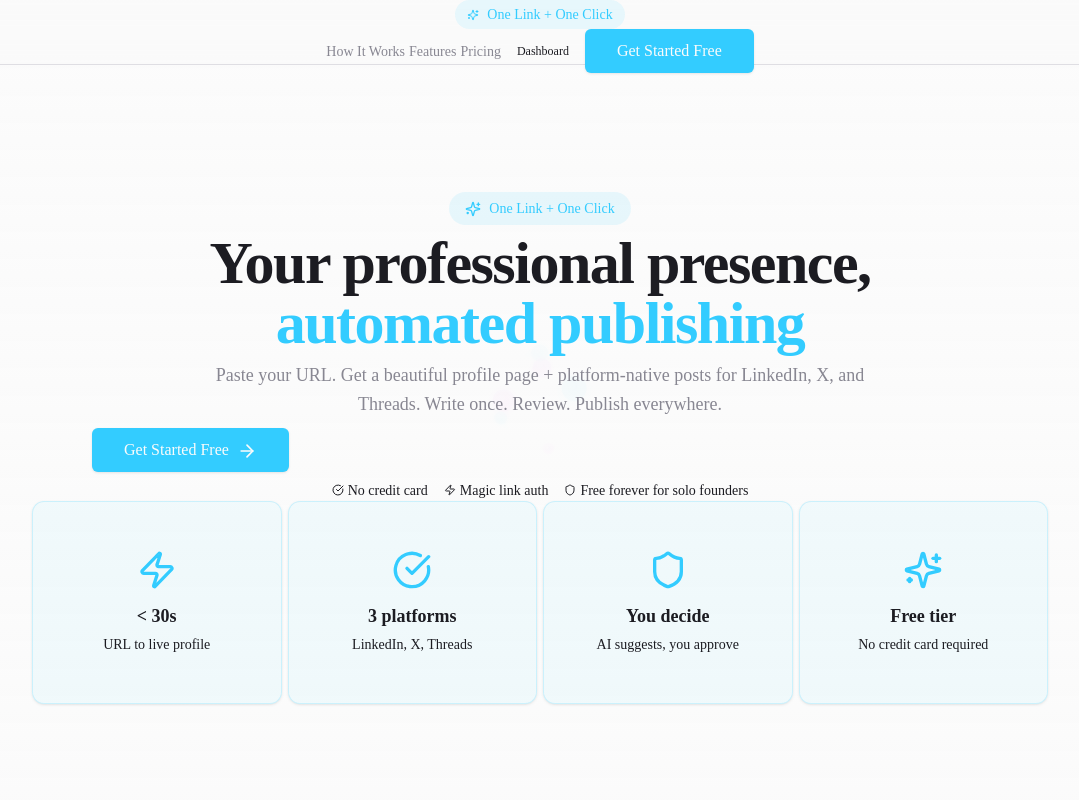
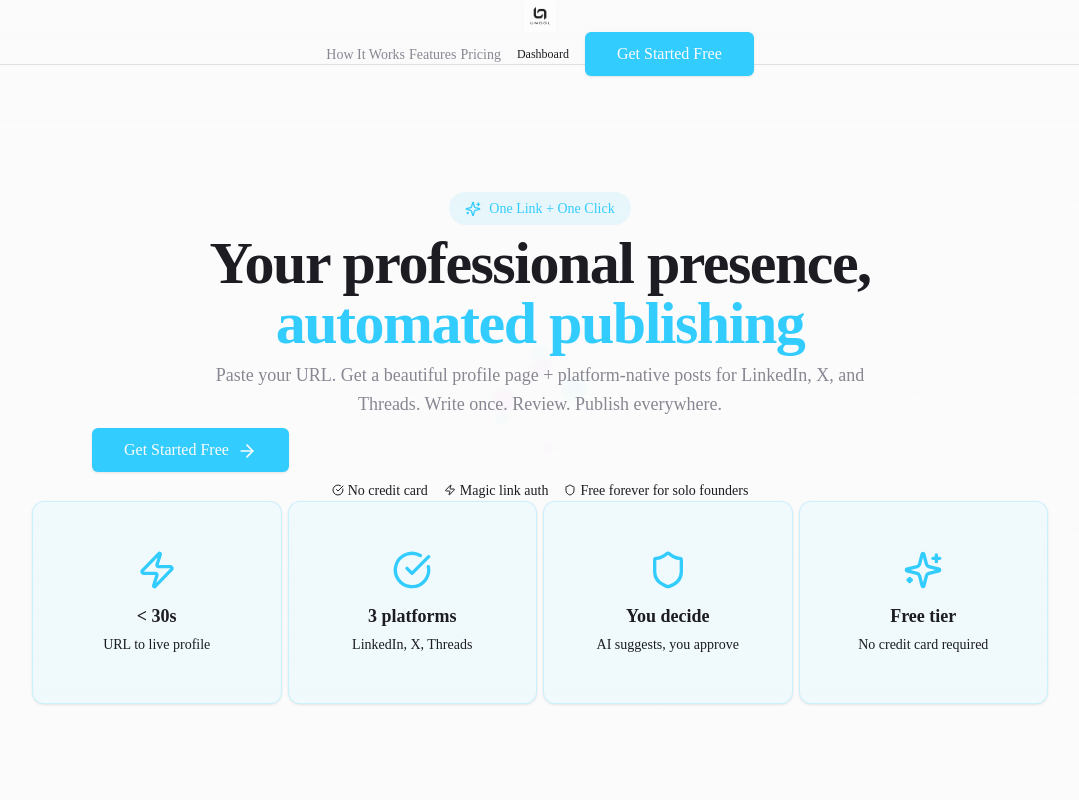
Before and after one commit to xpixenoxx/unool, a Next.js app: page / in a window 1280 px wide. Shown: the top 800 px of the page, without its empty margins (100-1179 px from the left). Built offline with nearby package versions, Linux system fonts and the light colour scheme.

Commit message:
Update logo in UI components

```diff
--- a/app/dashboard/layout.tsx
+++ b/app/dashboard/layout.tsx
@@ -40,11 +40,8 @@ function DashboardSidebar({ sidebarOpen, setSidebarOpen }: { sidebarOpen: boolea
       <aside className={sidebarClass}>
         <div className="flex h-full flex-col">
           <div className="flex h-16 items-center justify-between px-4 border-b">
-            <Link href="/dashboard" className="flex items-center gap-2 font-semibold text-lg">
-              <span className="w-8 h-8 bg-primary rounded-lg flex items-center justify-center">
-                <Plus className="w-5 h-5 text-primary-foreground" />
-              </span>
-              Unool
+            <Link href="/dashboard" className="flex items-center gap-2">
+              <img src="/logo.png" alt="Unool Logo" className="h-8 w-auto object-contain" />
             </Link>
           </div>
           <nav className="flex-1 p-4 space-y-1 overflow-y-auto">
@@ -87,11 +84,8 @@ function DashboardSidebar({ sidebarOpen, setSidebarOpen }: { sidebarOpen: boolea
       <div className="flex h-full flex-col">
         {/* Header */}
         <div className="flex h-16 items-center justify-between px-4 border-b">
-          <Link href="/dashboard" className="flex items-center gap-2 font-semibold text-lg">
-            <span className="w-8 h-8 bg-primary rounded-lg flex items-center justify-center">
-              <Plus className="w-5 h-5 text-primary-foreground" />
-            </span>
-            Unool
+          <Link href="/dashboard" className="flex items-center gap-2">
+            <img src="/logo.png" alt="Unool Logo" className="h-8 w-auto object-contain" />
           </Link>
           <button
             className="lg:hidden p-2 rounded-md hover:bg-accent"
--- a/app/page.tsx
+++ b/app/page.tsx
@@ -67,9 +67,10 @@ export default function HomePage() {
       <motion.header className="fixed top-0 left-0 right-0 z-40 backdrop-blur-md bg-background/80 border-b border-border" variants={headerVariants}>
         <Container size="lg" className="flex h-16 items-center justify-between">
           <Flex center gap={3}>
-            <motion.div className="inline-flex items-center gap-2 px-3 py-1 rounded-full bg-primary/10 text-primary text-sm font-medium" variants={brandVariants}>
-              <Sparkles className="w-3 h-3" />
-              <span>One Link + One Click</span>
+            <motion.div variants={brandVariants}>
+              <Link href="/">
+                <img src="/logo.png" alt="Unool Logo" className="h-8 w-auto object-contain" />
+              </Link>
             </motion.div>
           </Flex>
           <Flex center gap={4}>
@@ -432,8 +433,7 @@ export default function HomePage() {
         <Container size="lg">
           <Flex between wrap gap={4} className="text-sm text-muted-foreground">
             <Flex center gap={2}>
-              <Sparkles className="w-4 h-4 text-primary" />
-              <span className="font-semibold">Unool</span>
+              <img src="/logo.png" alt="Unool Logo" className="h-6 w-auto object-contain opacity-70 hover:opacity-100 transition-opacity" />
             </Flex>
             <Flex center gap={6}>
               <Link href="/terms" className="hover:text-foreground transition-colors">Terms</Link>
--- a/app/privacy/page.tsx
+++ b/app/privacy/page.tsx
@@ -35,8 +35,7 @@ export default function PrivacyPage() {
       <header className="border-b backdrop-blur-md bg-background/80 sticky top-0 z-40">
         <Container size="lg" className="flex h-16 items-center justify-between">
           <Link href="/" className="flex items-center gap-2">
-            <Sparkles className="h-8 w-8 text-primary" />
-            <span className="font-bold text-xl">Unool</span>
+            <img src="/logo.png" alt="Unool Logo" className="h-8 w-auto object-contain" />
           </Link>
           <Link href="/">
             <Button variant="ghost" size="sm">
--- a/app/signup/page.tsx
+++ b/app/signup/page.tsx
@@ -286,8 +286,7 @@ function SignupForm() {
         <Container size="lg">
           <Flex between wrap gap={4} className="text-sm text-muted-foreground">
             <Flex center gap={2}>
-              <Sparkles className="w-4 h-4 text-primary" />
-              <span className="font-semibold">Unool</span>
+              <img src="/logo.png" alt="Unool Logo" className="h-6 w-auto object-contain opacity-70 hover:opacity-100 transition-opacity" />
             </Flex>
             <Flex center gap={6}>
               <Link href="/terms" className="hover:text-foreground transition-colors">Terms</Link>
--- a/app/terms/page.tsx
+++ b/app/terms/page.tsx
@@ -31,8 +31,7 @@ export default function TermsPage() {
       <header className="border-b backdrop-blur-md bg-background/80 sticky top-0 z-40">
         <Container size="lg" className="flex h-16 items-center justify-between">
           <Link href="/" className="flex items-center gap-2">
-            <Sparkles className="h-8 w-8 text-primary" />
-            <span className="font-bold text-xl">Unool</span>
+            <img src="/logo.png" alt="Unool Logo" className="h-8 w-auto object-contain" />
           </Link>
           <Link href="/">
             <Button variant="ghost" size="sm">
```
Also changed, not shown: public/logo.png (added).
